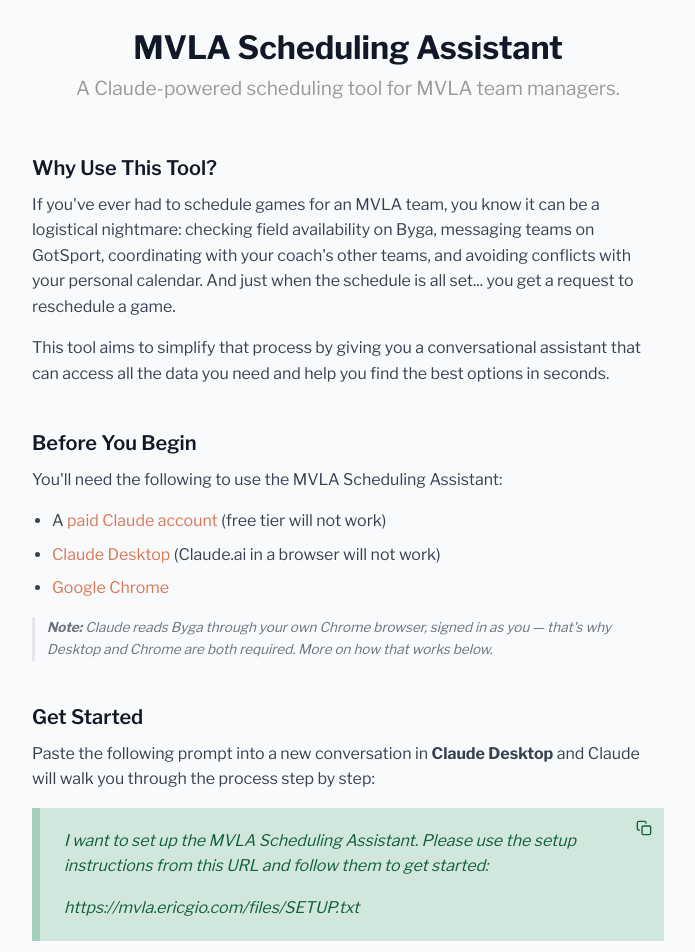
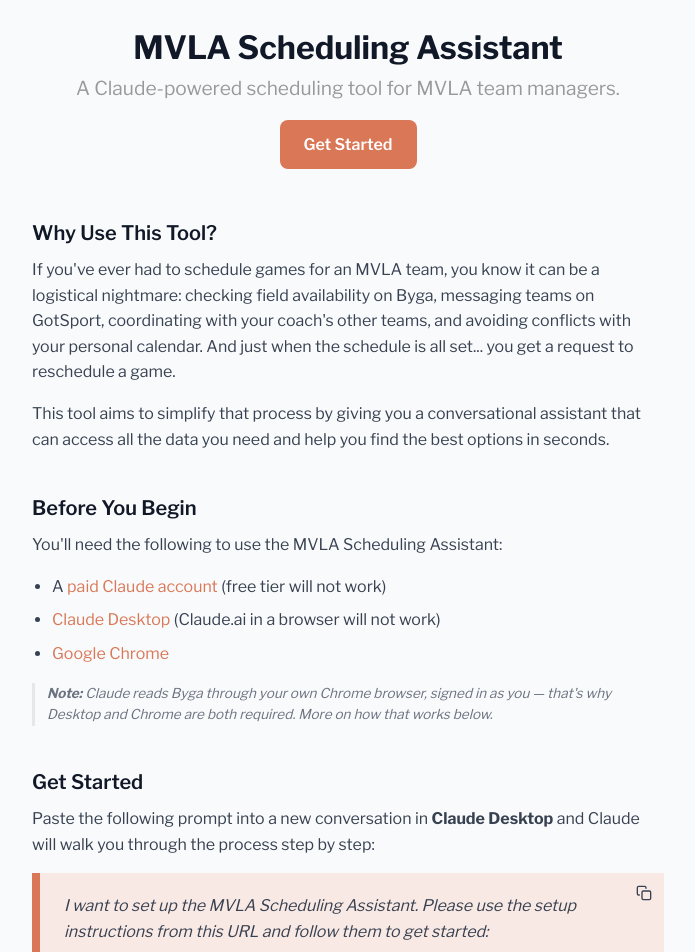
Before and after one commit to ericgio/mvla-scheduling-mcp, a React (Vite) app in the folder client/: page / in a window 1280 px wide. Shown: the part 200-1152 px from the top of the page, without its empty margins (292-987 px from the left). Built offline with nearby package versions, Linux system fonts and the light colour scheme.

Commit message:
Add CTA button

```diff
--- a/client/src/App.tsx
+++ b/client/src/App.tsx
@@ -76,6 +76,9 @@
         <img src="/mvla-claude.png" alt="MVLA Scheduling Assistant" />
         <h1>MVLA Scheduling Assistant</h1>
         <p>A Claude-powered scheduling tool for MVLA team managers.</p>
+        <a href="#get-started" className="cta-link">
+          Get Started
+        </a>
       </header>
       <section>
         <h2>Why Use This Tool?</h2>
@@ -117,7 +120,7 @@
           required. More on how that works below.
         </p>
       </section>
-      <section>
+      <section id="get-started">
         <h2>Get Started</h2>
         <p>
           Paste the following prompt into a new conversation in{' '}
--- a/client/src/index.css
+++ b/client/src/index.css
@@ -83,8 +83,8 @@
 }
 
 header {
+  margin-bottom: 3rem;
   text-align: center;
-  margin-bottom: 3rem;
 }
 
 header img {
@@ -98,15 +98,30 @@
   margin: 0 auto;
 }
 
+.cta-link {
+  background: #d97757;
+  border-radius: 0.5rem;
+  color: #fff;
+  display: inline-block;
+  font-weight: 600;
+  margin-top: 1rem;
+  padding: 0.75rem 1.5rem;
+  transition: background 250ms;
+}
+.cta-link:hover {
+  background: #c55e3c;
+  text-decoration: none;
+}
+
 .tagline {
   font-size: 1rem;
   font-style: italic;
 }
 
 .setup-box {
-  color: #10603a;
-  background: #d1e7dd;
-  border-left: 8px solid #a3cfbb;
+  background: #f9e9e4;
+  border-left: 8px solid #d97757;
+  color: #374151;
   font-style: italic;
   padding: 1.25rem 1.5rem;
   position: relative;
```
